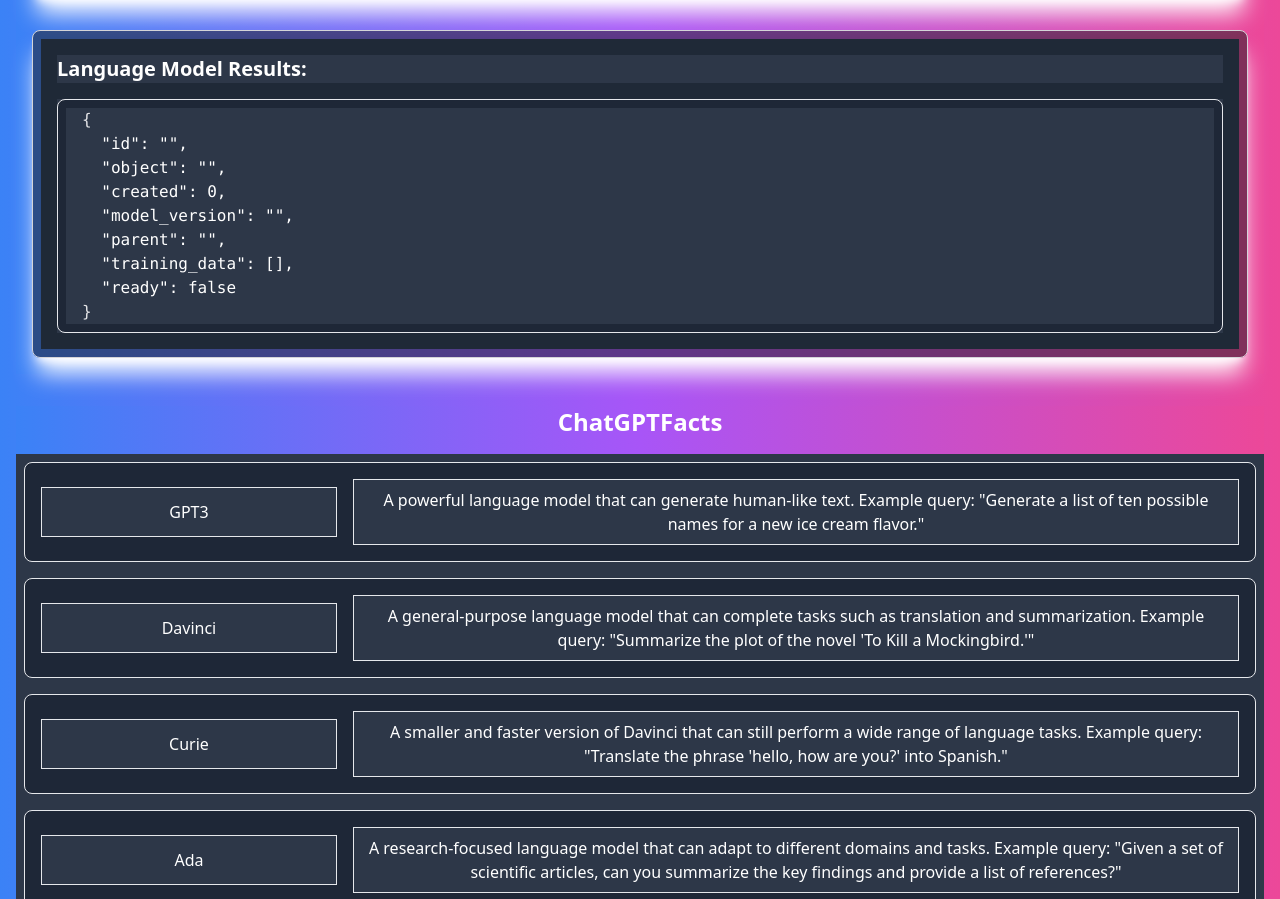
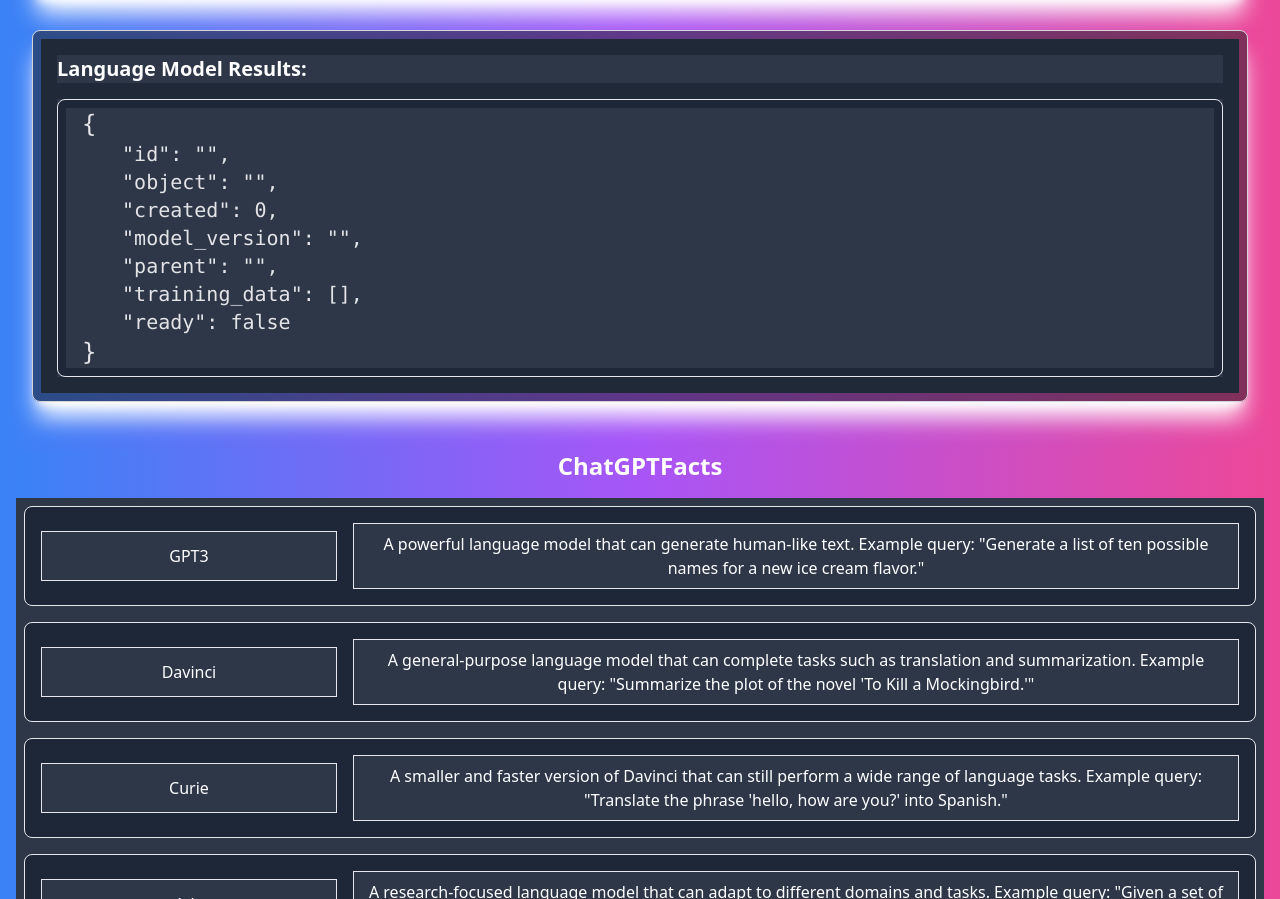
Before and after one commit to mathcodes/chatgpt-for-developers, a React (Create React App) app: page / in a window 1280 px wide. Shown: the part 1233-2132 px from the top of the page. Built offline with nearby package versions, Linux system fonts and the light colour scheme; no server answers.

Commit message:
tooltips styled

```diff
--- a/src/components/ModelsTest.js
+++ b/src/components/ModelsTest.js
@@ -77,25 +77,25 @@
         const value = line.slice(valueStart);
         console.log(key, value);
         return (
-          <div key={i}>
-            <span className="text-white cursor-pointer hover:text-pink-500" title={key + ": " + descriptions[key]}>
+          <div key={i} className="flex flex-row">
+            <span className="pl-4 text-xl cursor-pointer text-orange hover:text-pink-500" title={key + ": " + descriptions[key]}>
               {line}
             </span>
-
           </div>
         );
       } else {
         return <div key={i}>{line}</div>;
       }
     });
-    return <div className="pl-4">{spans}</div>;
+    return <div className="pl-4 text-2xl">{spans}</div>;
   };
+
 
   return (
     <div className="container h-auto mx-auto">
       <div className="p-4 text-white bg-gray-800">
         <h1 className="mb-4 text-xl font-bold text-left">Language Model Results:</h1>
-        <div className="text-left">
+        <div className="text-xl text-left">
           <pre className="p-2 overflow-scroll bg-gray-900 bg-opacity-50 border rounded-lg text-zinc-200 hover:border-pink-500 hover:border-4">
             {prettyPrintJson(result)}
           </pre>
--- a/src/index.css
+++ b/src/index.css
@@ -5,3 +5,21 @@
 *{
   background-color: #2d3748;
 }
+
+span {
+  position: relative;
+}
+
+span[title]:hover::before {
+  content: attr(title);
+  position: absolute;
+  left: 0;
+  transform: translate(60%);
+  background-color: #00000055;
+  margin-left: 10px;
+  color: white;
+  font-size: 20px;
+  padding: 5px;
+  border-radius: 5px;
+  white-space: nowrap;
+}
```
Lines whose indentation alone changed are shown as unchanged.
